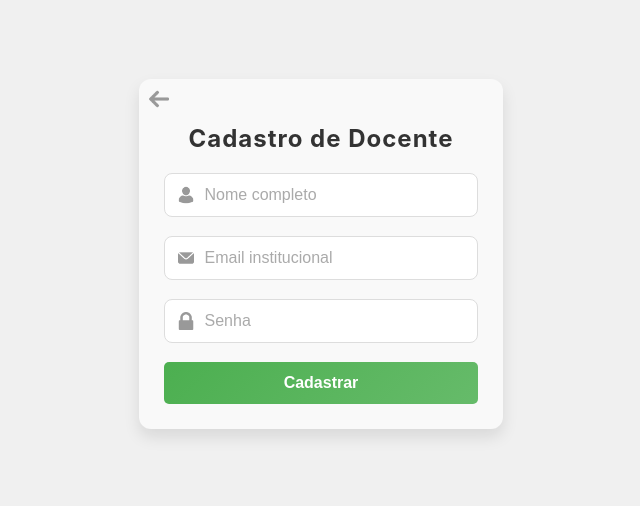
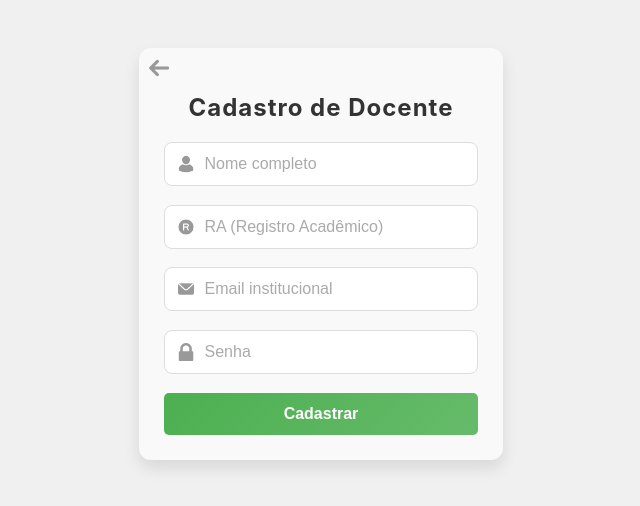
Before and after one commit to willkersv/ellp-oficina, a React (Create React App) app in the folder frontend/: page /cadastro-docente in a window 1280 px wide. Shown: the part 146-652 px from the top of the page, without its empty margins (344-984 px from the left). Built offline with nearby package versions, Linux system fonts and the light colour scheme.

Commit message:
Novas implementacoes no teste do front

```diff
--- a/frontend/src/Telas/CadastroDocente.jsx
+++ b/frontend/src/Telas/CadastroDocente.jsx
@@ -9,12 +9,14 @@ import Header from '../Components/Header';
 import user_icon from '../Assets/user.png';
 import password_icon from '../Assets/cadeado.png';
 import email_icon from '../Assets/e-mail.png';
+import ra_icon from '../Assets/registrado.png';
 import back_arrow_icon from '../Assets/seta-esquerda.png';
 
 const CadastroDocente = () => {
     const [name, setName] = useState('');
     const [email, setEmail] = useState('');
     const [password, setPassword] = useState('');
+    const [ra, setRa] = useState('');
     const [errorMessage, setErrorMessage] = useState('');
     const [successMessage, setSuccessMessage] = useState('');
     const navigate = useNavigate();
@@ -56,6 +58,13 @@ const CadastroDocente = () => {
                     onChange={(e) => setName(e.target.value)}
                 />
                 <InputField
+                    icon={ra_icon} // Ícone para RA
+                    type="text"
+                    placeholder="RA (Registro Acadêmico)"
+                    value={ra}
+                    onChange={(e) => setRa(e.target.value)}
+                />
+                <InputField
                     icon={email_icon}
                     type="email"
                     placeholder="Email institucional"
```
Also changed, not shown: frontend/src/Assets/registrado.png (added), 1 other file (tests, documents, lock files or other folders).
